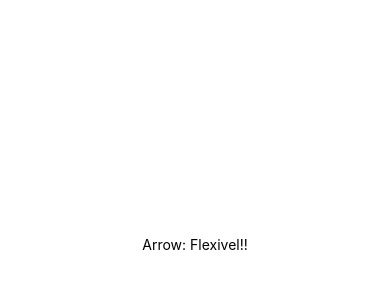
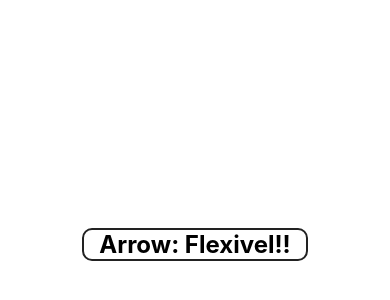
Before and after one commit to GeorgeSalu/React-Native, a React Native app in the folder exercicios/: screen / in a window 390 px wide. Shown: the part 178-478 px from the top of the page. Built offline with nearby package versions, Linux system fonts and the light colour scheme.

Commit message:
criando estilo

```diff
--- a/exercicios/src/componentes/Simples.js
+++ b/exercicios/src/componentes/Simples.js
@@ -1,10 +1,11 @@
 import React from 'react'
 import {Text} from 'react-native'
+import Padrao from '../estilo/Padrao'
 
 /*export default function(props) {
   return <Text>{props.texto}</Text>
 }*/
 
 export default (props) => {
-  return <Text>Arrow: {props.texto}</Text>
+  return <Text style={Padrao.ex}>Arrow: {props.texto}</Text>
 }
--- /dev/null
+++ b/exercicios/src/estilo/Padrao.js
@@ -0,0 +1,13 @@
+import { StyleSheet } from 'react-native'
+
+export default StyleSheet.create({
+  ex: {
+    paddingHorizontal: 15,
+    marginVertical: 5,
+    borderRadius: 10,
+    borderWidth: 2,
+    borderColor: '#222',
+    fontSize: 24,
+    fontWeight: 'bold'
+  }
+})
```
